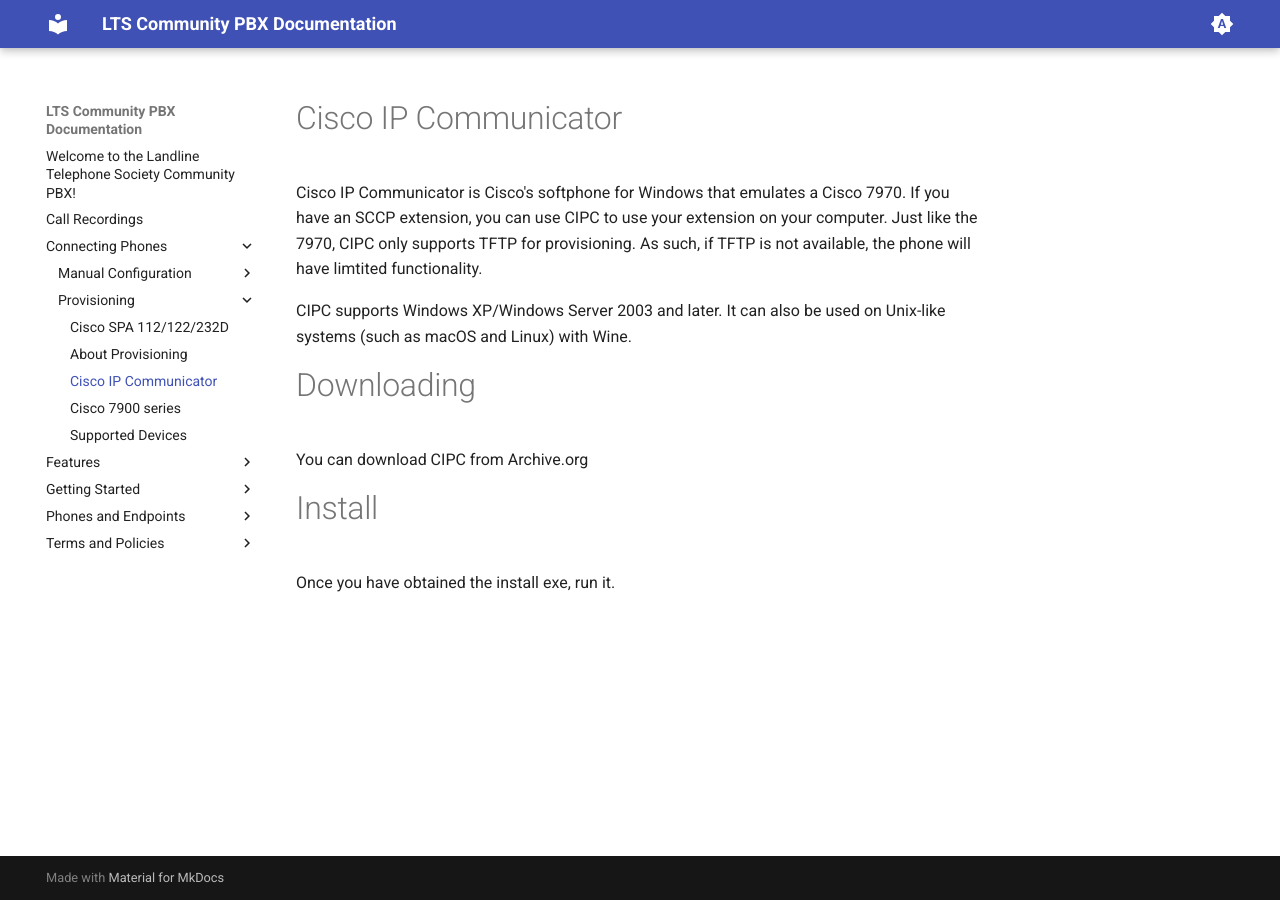
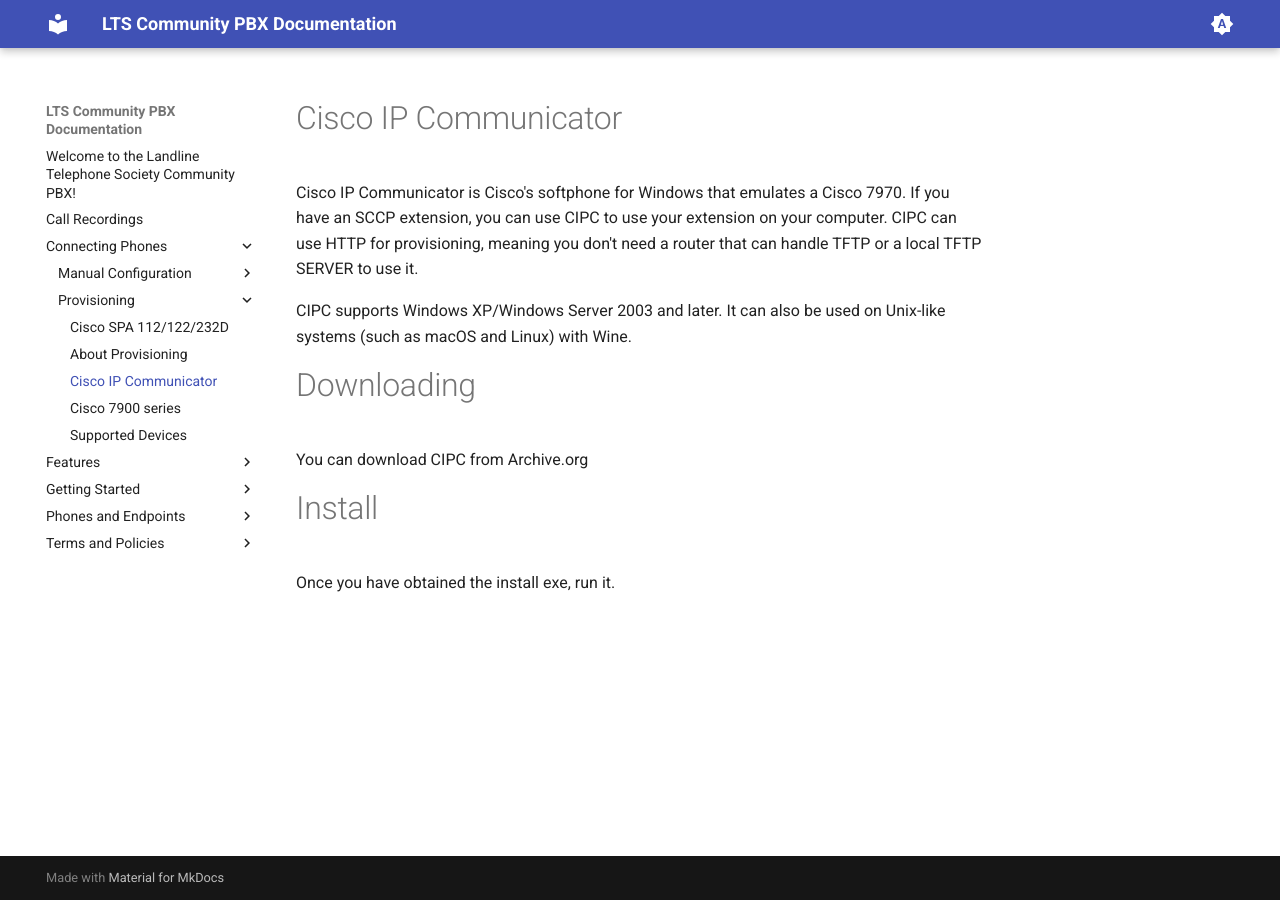
Before and after one commit to Landline-Telephone-Society/cpbx-documentation, an MkDocs documentation site: the page built from docs/Connecting Phones/Provisioning/cipc.md, in a window 1280 px wide. Built offline with MkDocs 1.6.1 and Material for MkDocs 9.7.7, drawn with Linux system fonts in a browser that asks for light colours.

Commit message:
Update cipc.md

```diff
--- a/docs/Connecting Phones/Provisioning/cipc.md
+++ b/docs/Connecting Phones/Provisioning/cipc.md
@@ -1,6 +1,6 @@
 # Cisco IP Communicator
 
-Cisco IP Communicator is Cisco's softphone for Windows that emulates a Cisco 7970. If you have an SCCP extension, you can use CIPC to use your extension on your computer. Just like the 7970, CIPC only supports TFTP for provisioning. As such, if TFTP is not available, the phone will have limtited functionality.
+Cisco IP Communicator is Cisco's softphone for Windows that emulates a Cisco 7970. If you have an SCCP extension, you can use CIPC to use your extension on your computer. CIPC can use HTTP for provisioning, meaning you don't need a router that can handle TFTP or a local TFTP SERVER to use it.
 
 CIPC supports Windows XP/Windows Server 2003 and later. It can also be used on Unix-like systems (such as macOS and Linux) with Wine.
 
```
